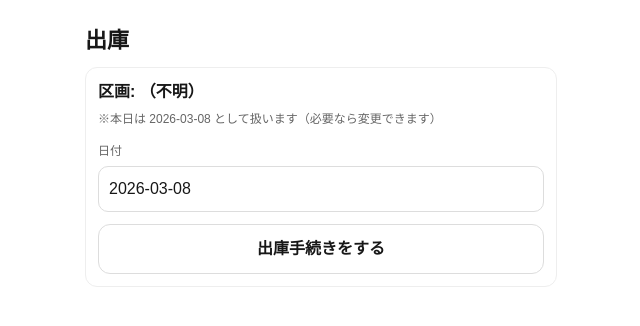
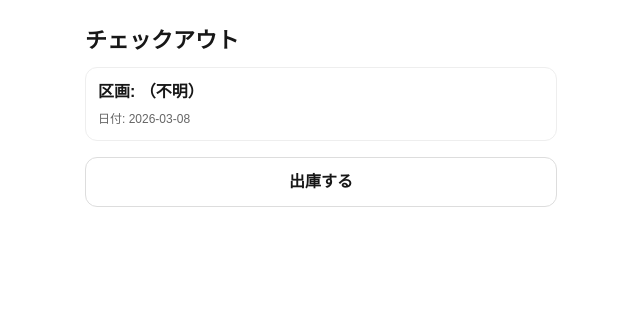
Before and after one commit to parktec-ej/parktech, a Next.js app: page /checkout in a window 1280 px wide. Shown: the top 326 px of the page, without its empty margins (319-959 px from the left). Built offline with nearby package versions, Linux system fonts and the light colour scheme.

Commit message:
fix gate page for vercel

```diff
--- a/app/checkout/page.tsx
+++ b/app/checkout/page.tsx
@@ -1,10 +1,10 @@
 "use client";
 
-import { useMemo, useState } from "react";
+import { useEffect, useState } from "react";
 
 function normalizeSlot(input: string) {
   const m = (input || "").match(/^S(\d{1,2})$/i);
-  if (!m) return input;
+  if (!m) return input || "";
   return `S${String(Number(m[1])).padStart(2, "0")}`;
 }
 
@@ -15,20 +15,24 @@ function ymdTodayJst() {
 }
 
 export default function CheckoutPage() {
-  const params = useMemo(() => new URLSearchParams(window.location.search), []);
-  const slot = normalizeSlot(params.get("slot") ?? "");
-  const dateDefault = params.get("date") ?? ymdTodayJst();
-
-  const [date, setDate] = useState(dateDefault);
+  const [slot, setSlot] = useState("");
+  const [date, setDate] = useState("");
   const [loading, setLoading] = useState(false);
   const [msg, setMsg] = useState("");
   const [err, setErr] = useState("");
 
+  useEffect(() => {
+    const params = new URLSearchParams(window.location.search);
+    setSlot(normalizeSlot(params.get("slot") ?? ""));
+    setDate(params.get("date") ?? ymdTodayJst());
+  }, []);
+
   async function submit() {
     setErr("");
     setMsg("");
+
     if (!slot) {
-      setErr("slot が見つかりません（QRが不正です）");
+      setErr("slot が見つかりません");
       return;
     }
 
@@ -42,15 +46,9 @@ export default function CheckoutPage() {
       const json = await res.json();
 
       if (json.ok) {
-        setMsg("出庫処理が完了しました。お気をつけてお帰りください。");
+        setMsg("出庫処理が完了しました。");
       } else {
-        if (json.error === "no_reservation") {
-          setErr("予約がありません。精算（現地決済）へ進んでください。");
-        } else if (json.error === "not_checked_in") {
-          setErr("チェックインが完了していません。入口QRから手続きをしてください。");
-        } else {
-          setErr(json.message ?? "エラーが発生しました");
-        }
+        setErr(json.message ?? json.error ?? "エラーが発生しました");
       }
     } catch (e: any) {
       setErr(String(e?.message ?? e));
@@ -61,22 +59,13 @@ export default function CheckoutPage() {
 
   return (
     <div style={{ maxWidth: 520, margin: "0 auto", padding: 24 }}>
-      <h1 style={{ fontSize: 22, fontWeight: 800 }}>出庫</h1>
+      <h1 style={{ fontSize: 22, fontWeight: 800 }}>チェックアウト</h1>
 
       <div style={{ marginTop: 10, padding: 12, border: "1px solid #eee", borderRadius: 12 }}>
         <div style={{ fontWeight: 700 }}>区画: {slot || "（不明）"}</div>
         <div style={{ marginTop: 6, fontSize: 12, color: "#666" }}>
-          ※本日は {date} として扱います（必要なら変更できます）
+          日付: {date || "読込中"}
         </div>
-
-        <div style={{ marginTop: 10 }}>
-          <label style={{ fontSize: 12, color: "#666" }}>日付</label>
-          <input
-            value={date}
-            onChange={(e) => setDate(e.target.value)}
-            style={{ width: "100%", marginTop: 4, padding: 10, borderRadius: 10, border: "1px solid #ddd" }}
-            placeholder="YYYY-MM-DD"
-          />
       </div>
 
       <button
@@ -84,7 +73,7 @@ export default function CheckoutPage() {
         disabled={loading}
         style={{
           width: "100%",
-            marginTop: 12,
+          marginTop: 16,
           padding: 12,
           borderRadius: 12,
           border: "1px solid #ddd",
@@ -92,12 +81,11 @@ export default function CheckoutPage() {
           fontWeight: 800,
         }}
       >
-          {loading ? "処理中..." : "出庫手続きをする"}
+        {loading ? "処理中..." : "出庫する"}
       </button>
 
-        {msg && <div style={{ marginTop: 12, color: "green", fontWeight: 700 }}>{msg}</div>}
-        {err && <div style={{ marginTop: 12, color: "crimson", fontWeight: 700 }}>{err}</div>}
-      </div>
+      {msg ? <div style={{ marginTop: 12, color: "green", fontWeight: 700 }}>{msg}</div> : null}
+      {err ? <div style={{ marginTop: 12, color: "crimson", fontWeight: 700 }}>{err}</div> : null}
     </div>
   );
 }
```
Lines whose indentation alone changed are shown as unchanged.
